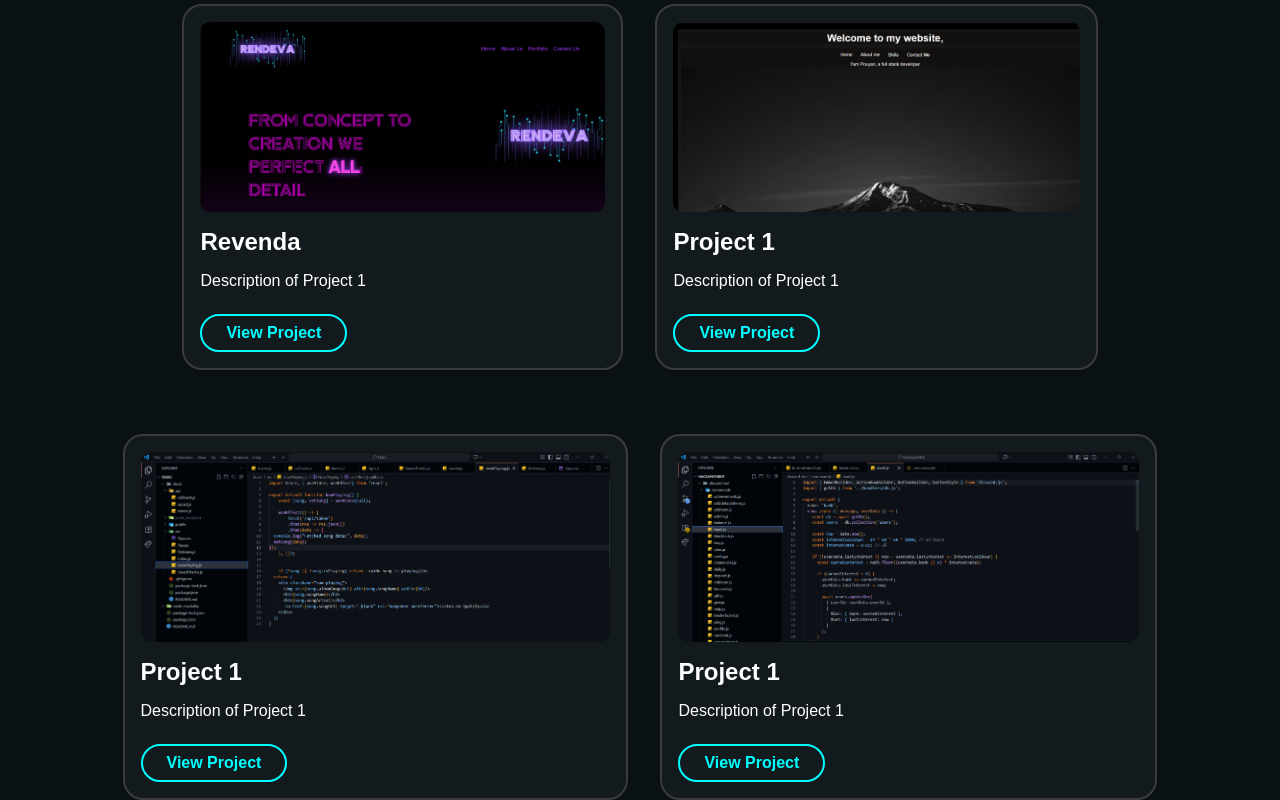
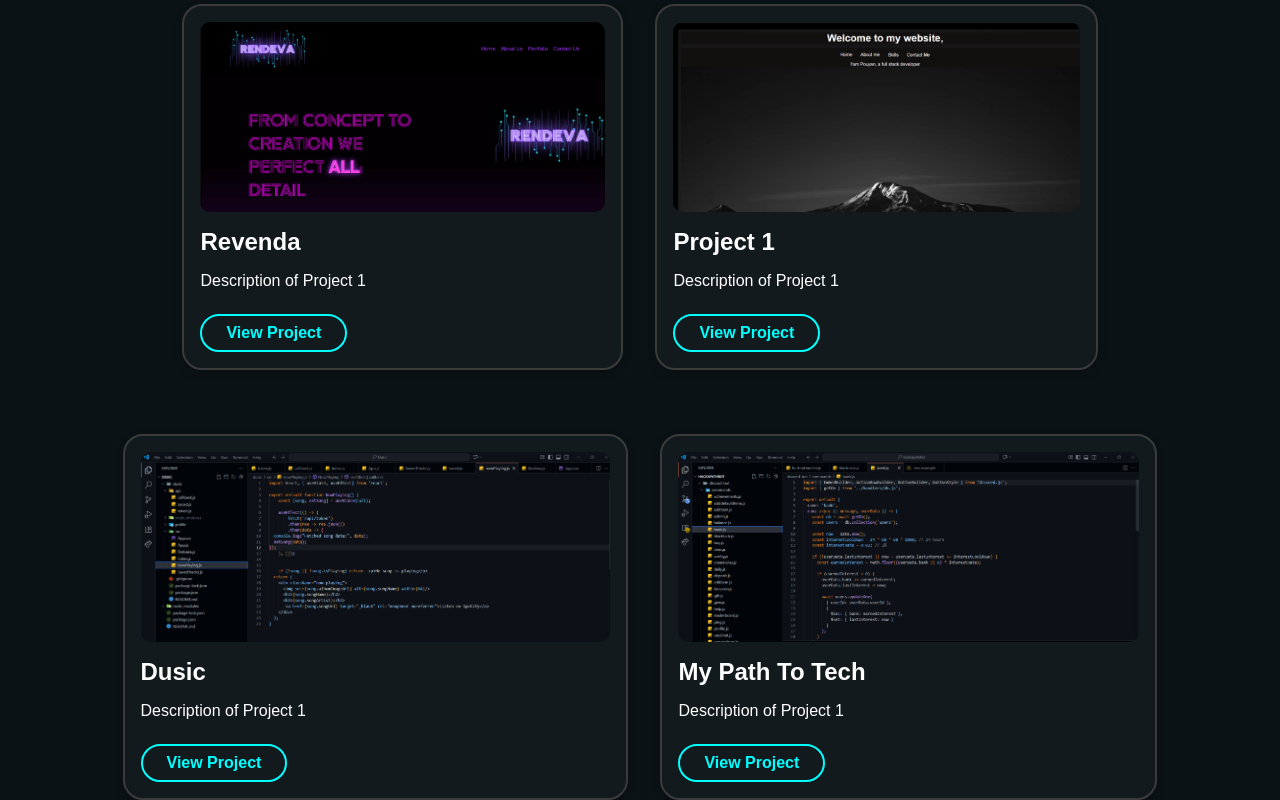
Before and after one commit to DanCreates1/Portfolio, a React (Vite) app: page / in a window 1280 px wide. Shown: the part 1996-2796 px from the top of the page. Built offline with nearby package versions, Linux system fonts and the light colour scheme.

Commit message:
added new links

```diff
--- a/src/components/projects.jsx
+++ b/src/components/projects.jsx
@@ -37,18 +37,17 @@ export default function Projects() {
 
       <div className="card">
               <img src=" /projectsImg/Dusic.png" alt=""  />
-              <h2>Project 1</h2>
+              <h2>Dusic</h2>
               <p>Description of Project 1</p>
               <a href="https://github.com/DanCreates1/Dusic"  target="_blank"><button>View Project</button></a>
             </div>
 
             <div className="card">
               <img src=" /projectsImg/hackApathBot.png" alt=""  />
-              <h2>Project 1</h2>
+              <h2>My Path To Tech</h2>
               <p>Description of Project 1</p>
-              <a href=""  target="_blank"><button>View Project</button></a>
+              <a href="https://github.com/Mypath2tech-admin/discord-bot"  target="_blank"><button>View Project</button></a>
             </div>
-
 
           </div>
         </section>
```
